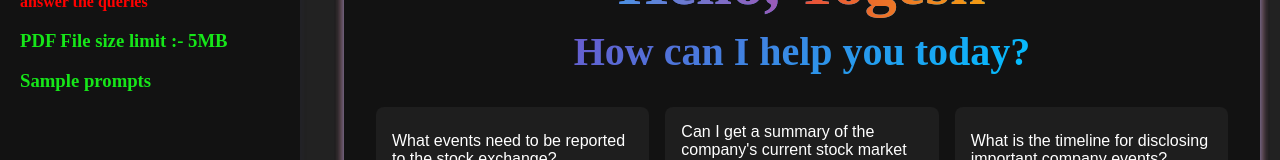
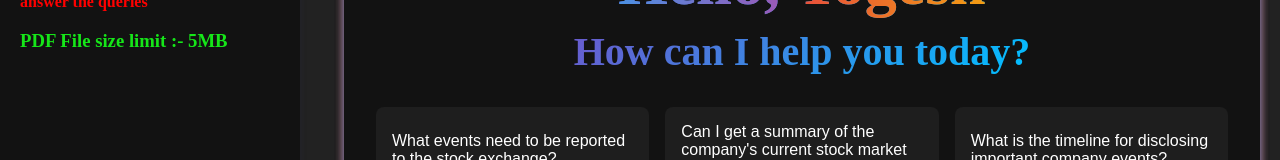
Before and after one commit to piyanshu1903/ikshana-007, a React (Create React App) app in the folder rag-chatbot/: page /home in a window 1280 px wide. Shown: the part 176-336 px from the top of the page. Built offline with nearby package versions, Linux system fonts and the light colour scheme; no server answers; a web font is replaced by a local one.

Commit message:
Update drawer.js

```diff
--- a/rag-chatbot/src/components/drawer.js
+++ b/rag-chatbot/src/components/drawer.js
@@ -65,7 +65,6 @@ const Drawer = ({ children }) => {
           knowldege-base which is used by the chatbot to answer the queries
         </span>
         <h3>PDF File size limit :- 5MB</h3>
-        <h3>Sample prompts</h3>
       </div>
     </div>
   );
```
